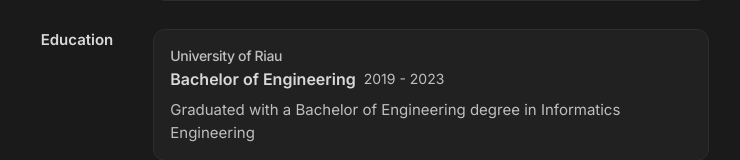
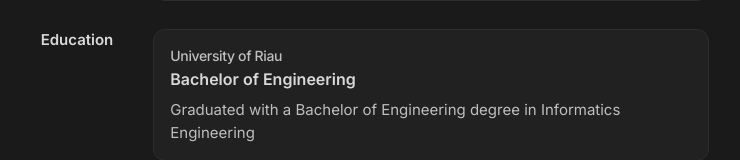
Before and after one commit to fzl96/honeyberry, a Next.js app: page / in a window 1280 px wide. Shown: the part 1695-1855 px from the top of the page, without its empty margins (276-1016 px from the left). Built offline with nearby package versions, Linux system fonts and the light colour scheme.

Commit message:
chore: Remove the education date

```diff
--- a/src/app/page.tsx
+++ b/src/app/page.tsx
@@ -114,7 +114,7 @@
         <HomeSection containerClassName="mt-7" title="Education">
           <ExperienceEducationCard
             title="Bachelor of Engineering"
-            date="2019 - 2023"
+            date=""
             location="University of Riau"
             description="Graduated with a Bachelor of Engineering degree in Informatics Engineering"
           />
```
